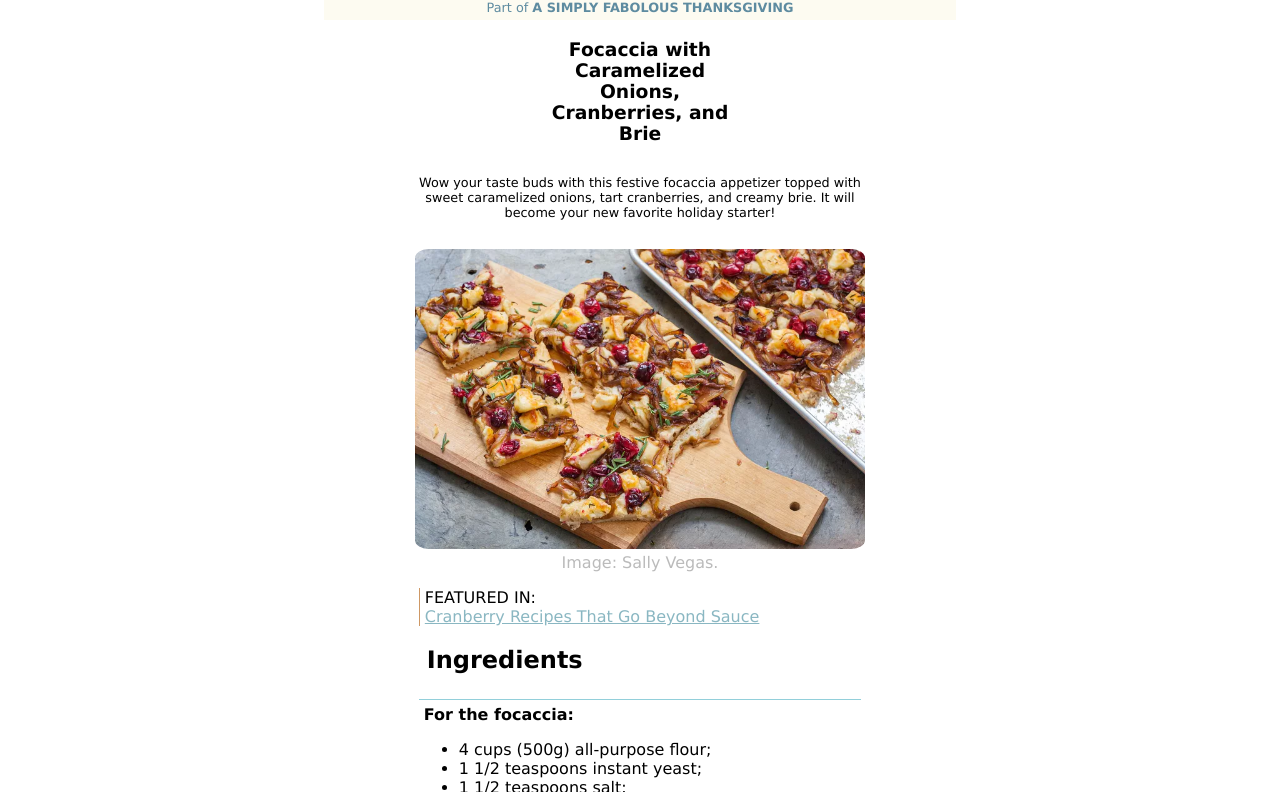
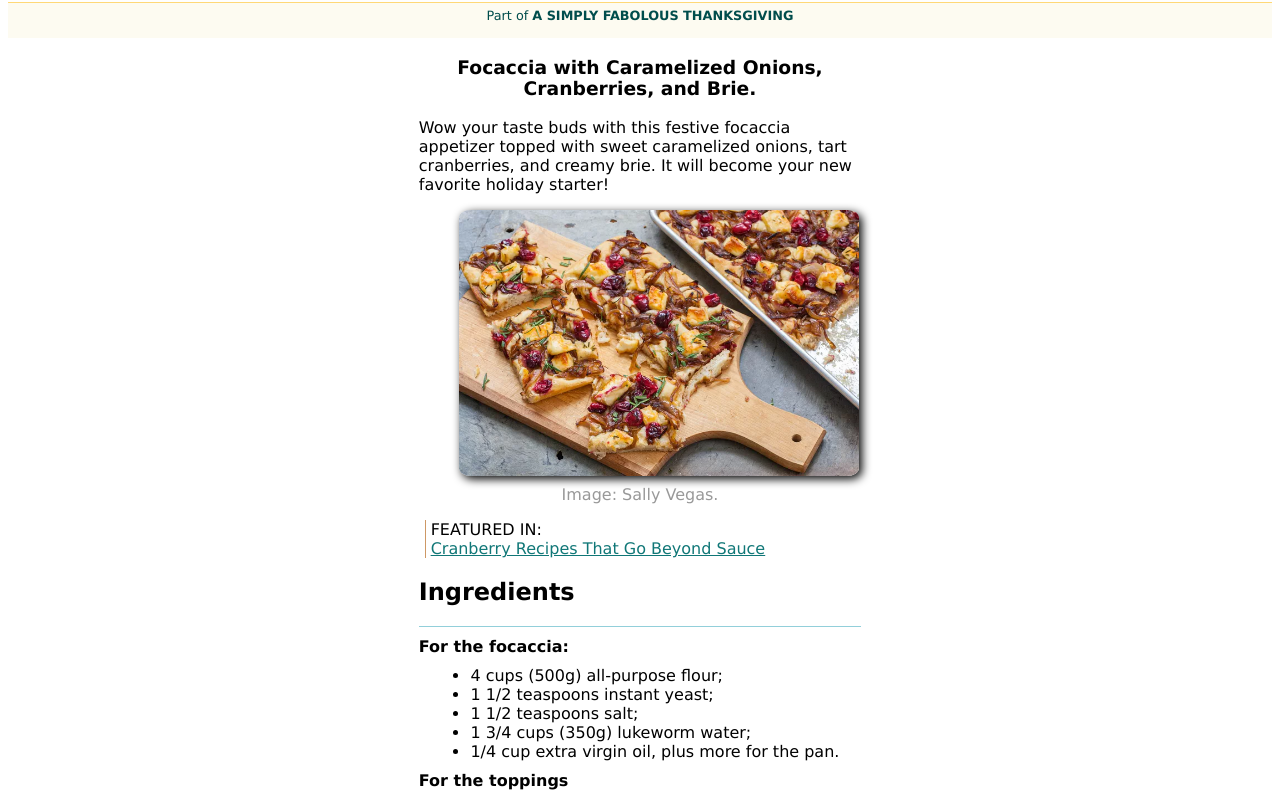
Before and after one commit to shauniif/Epicode-Work, a plain HTML site: page Esercizio27-03/index.html in a window 1280 px wide. Shown: the part 62-854 px from the top of the page. Drawn offline with Linux system fonts and the light colour scheme.

Commit message:
update after brefing

```diff
--- a/Esercizio27-03/css/style.css
+++ b/Esercizio27-03/css/style.css
@@ -4,116 +4,122 @@ body {
     font-family: 'Lucida Sans', 'Lucida Sans Regular', 'Lucida Grande', 'Lucida Sans Unicode',
     Geneva, Verdana, sans-serif;
 }
+
 #container {
-    width: 50%;
     margin:0 auto;
-
 }
 
 
 #img_section {
-
     width: 30%;
+    text-align: center;
     margin: 0 auto;
-    display: flex;
-    justify-content: center;
-    align-items: center;
 }
 #logo {
-    width: 15vh;
-
+    width: 130px;
 }
 
 #p_simply {
+    background-color: #FDFBF1;
+    border-top:1px solid #ffd877;
+    font-size: 0.8em;
+    text-align: center;
     background-color: #fdfbf1;
-    border-top:1px solid #ffcd86;
-    font-size: 0.8em;
-    text-align:center;
-    background-color: #fdfbf1;
-    border-top:#ffcd86;
     padding: 5px;
-    color: rgb(94, 139, 160);
+    height: 25px;
+    color: rgb(0, 77, 76);
+
 }
 #p_simply span {
     font-weight: bold;
 
-}
-
-#img_f {
-    width: 450px;
-    border-radius: 3%;
 }
 /*****FINE HEADER******/
 
 
 /*****INIZIO MAIN*****/
 main, footer {
-    width: 70%;
+    width: 50%;
     margin:0 auto;
 
 }
 
-/*****TITLE*****/
-#h1_title {
-    width: 40%;
-    margin:0 auto;
+/*FIRST SECTION*/
+#first{
+    text-align: center;
+    margin: 0 auto;
+
 }
+
 h1 {
     text-align: center;
 }
 
-#first{
+#focaccia_appetizer{
+    width: 70%;
+    text-align: left;
+    margin: auto;
+}
+
+figure {
     text-align: center;
-    margin: 0 auto;
+}
+
+#img_f {
+    width: 400px;
+    border-radius: 3%;
+    box-shadow: 3px 3px 10px black;
+}
+
+ figcaption {
+    color: #999999;
+    text-align: center;
+    margin-top: 5px;
+}
 
 
-}
-#focaccia_appetizer{
-    text-align: center;
-    margin: 0 auto;
-    display: flex;
-    flex-direction: column;
-    justify-content: center;
-    align-items: center;
-
-}
-#f_p {
-    font-size: 0.8em;
-
-}
 
 #p_uimg {
+    width: 68%;
+    margin: 0 auto;
     border-left: 1px solid #ce9865;
+
 }
 
 #p_uim {
     margin: 0 5px 0;
 
 }
+/**link **/
+a {
+    color: #107777;
+}
+/**link **/
+/** SECOND SECTION **/
+
+.head_section {
+    width: 70%;
+    margin: 0 auto;
+    border-bottom: 1px solid rgb(146, 207, 218);
+}
+
+/** THRID SECTION **/
+
+.p_list, #dough  {
+    width: 70%;
+    margin: 10px auto;
+    font-weight: bold;
 
 
-.head_section {
-    padding-bottom: 0;
-    margin:0;
-    border-bottom: 1px solid rgb(146, 207, 218);
 }
-h2 {
-    padding: 0 8px 5px;
-}
-/**link **/
-a {
-    color: rgb(138, 183, 194);
-}
-/**link **/
-
-figcaption {
-    color: rgb(187, 187, 187);
+.list, #dough, dt {
+    width: 60%;
+    margin:10px auto;
 
 }
-.p_list {
-    font-weight: bold;
-    margin: 5px 5px 0;
+/*FOOOTER*/
+footer p {
+    width: 70%;
+    text-align: left;
+    margin: 0 auto;
 }
-#dough {
-    font-weight: bold;
-}
--- a/Esercizio27-03/index.html
+++ b/Esercizio27-03/index.html
@@ -8,33 +8,35 @@
 </head>
 <body>
 <!--logo con intestazione nell'header-->
+
 <div id="container">
     <header>
         <div id="img_section">
             <img src="./assets/img/logo.png" alt="logo_recipes" id="logo">
         </div>
 
-            <p id="p_simply"> Part of
-                <span id="p_simply strong"> A SIMPLY FABOLOUS THANKSGIVING </span>
-            </p>
+        <p id="p_simply"> Part of
+            <span id="p_simply strong">A SIMPLY FABOLOUS THANKSGIVING </span>
+        </p>
     </header>
 
 <!-- divisioni in tre section-->
     <main>
-
         <article>
             <section id="first">
             <div id="h1_title">
                 <h1>
-                    Focaccia with Caramelized Onions,
-                    Cranberries, and Brie
+                    Focaccia with Caramelized Onions, <br>
+                    Cranberries, and Brie.
                 </h1>
             </div>
             <div id="focaccia_appetizer">
                 <p id="f_p">
-                Wow your taste buds with this festive focaccia appetizer topped with sweet caramelized onions, tart cranberries, and creamy brie.
-                It will become your new favorite holiday starter!
+                    Wow your taste buds with this festive focaccia appetizer topped with sweet caramelized onions, tart
+                    cranberries, and creamy brie.
+                    It will become your new favorite holiday starter!
                 </p>
+
                 <figure>
                 <img src="./assets/img/focaccia.png" alt="img_focaccia" id="img_f">
                 <figcaption>
@@ -97,10 +99,8 @@
     </dl>
     </ol>
     </main>
+    <footer>
 
-
-
-    <footer>
         <p>
             Read more
             <a href="#">Simply Recipes</a>
```
